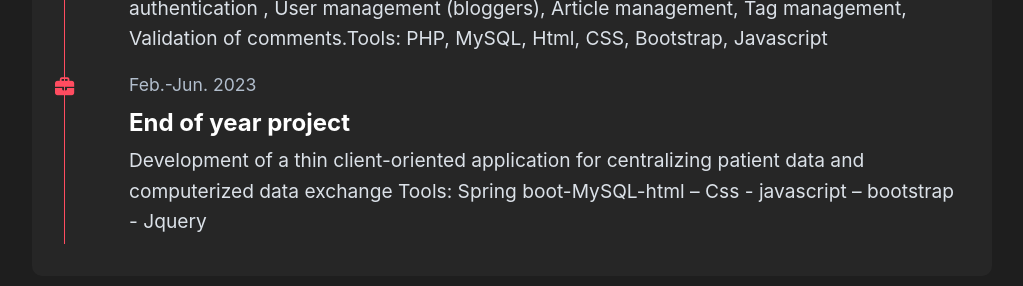
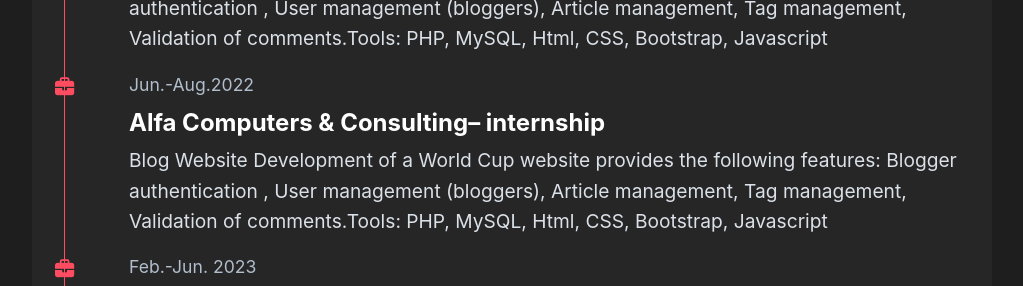
Before and after one commit to Bouchnak-Maher/Portfolio, a React (Create React App) app: page / in a window 1280 px wide. Shown: the part 3881-4167 px from the top of the page, without its empty margins (128-1151 px from the left). Built offline with nearby package versions, Linux system fonts and the light colour scheme.

Commit message:
Update Timeline.js

```diff
--- a/src/Components/Timeline/Timeline.js
+++ b/src/Components/Timeline/Timeline.js
@@ -35,7 +35,12 @@
                     desc={'Blog Website Development of a World Cup website provides the following features: Blogger authentication , User management (bloggers),  Article management, Tag management, Validation  of comments.Tools: PHP, MySQL, Html, CSS, Bootstrap,  Javascript'}
                     icon={brief}
                 />
-
+               <TimelineItem
+                    duration={'Jun.-Aug.2022 '}
+                    title={'Alfa Computers & Consulting– internship'}
+                    desc={'Blog Website Development of a World Cup website provides the following features: Blogger authentication , User management (bloggers),  Article management, Tag management, Validation  of comments.Tools: PHP, MySQL, Html, CSS, Bootstrap,  Javascript'}
+                    icon={brief}
+                />
                 <TimelineItem
                     duration={'Feb.-Jun. 2023'}
                     title={'End of year project'}
```
